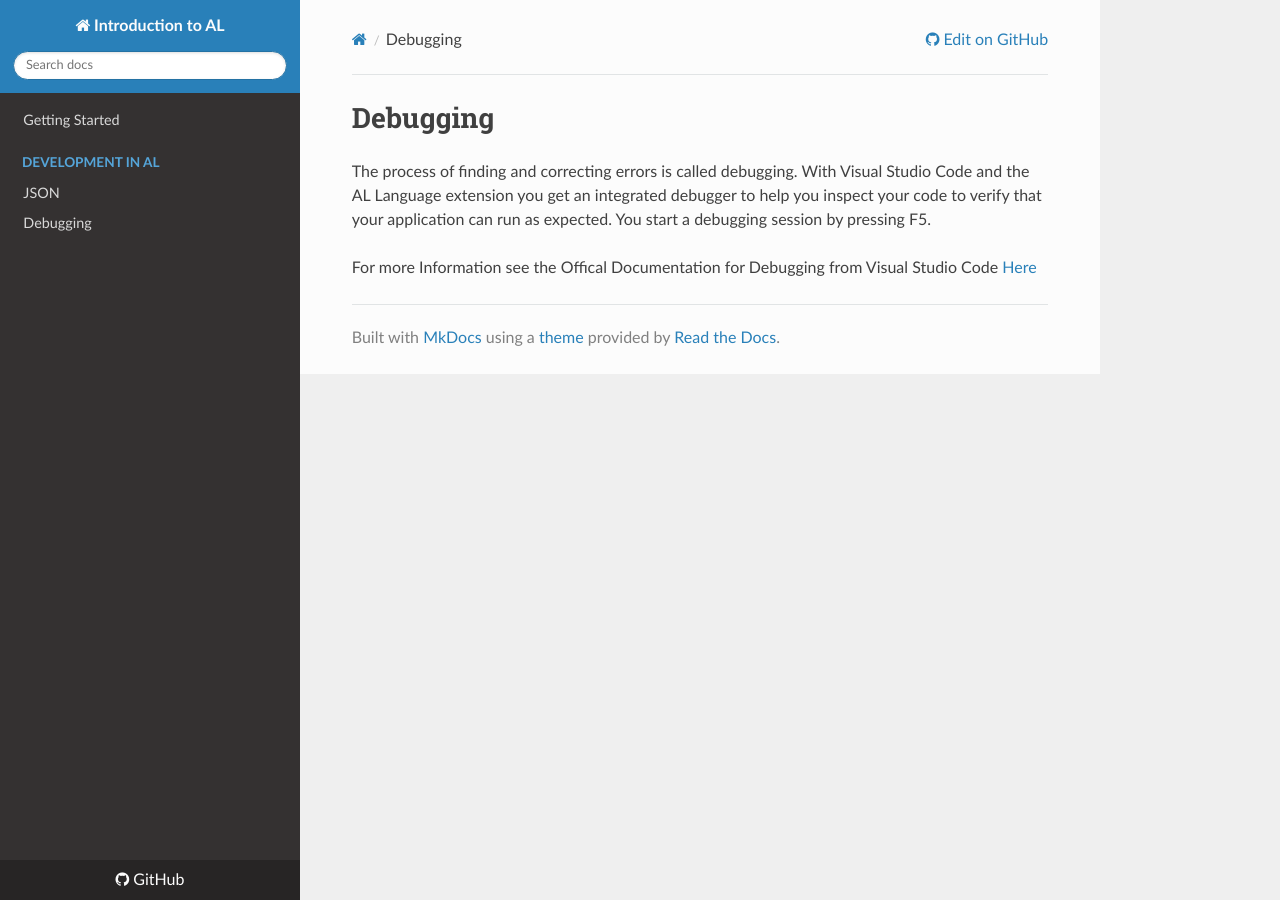
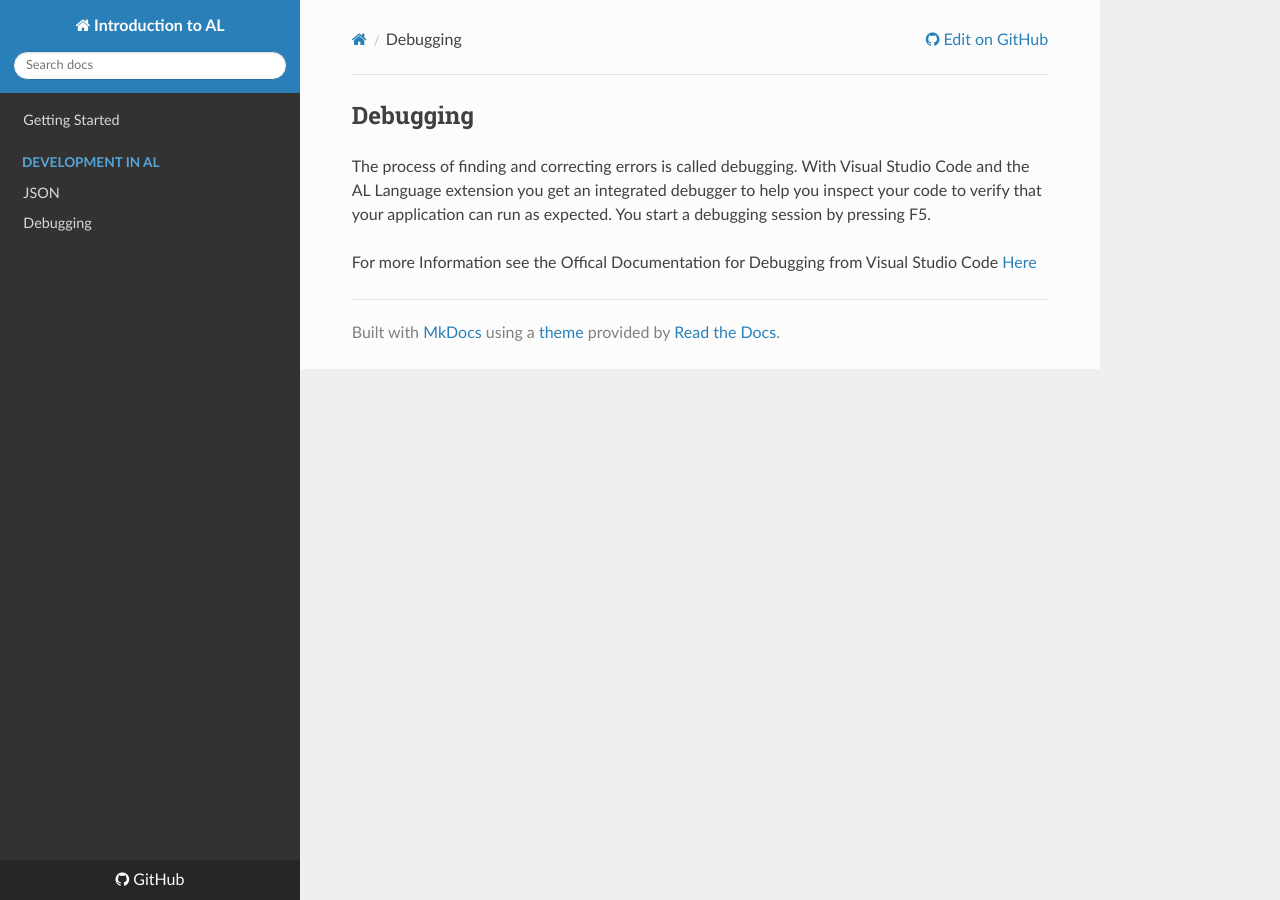
Before and after one commit to EDGZTNSR/IntroductionToAL, an MkDocs documentation site: the page built from docs/debugging.md, in a window 1280 px wide. Built offline with MkDocs 1.6.1, drawn with Linux system fonts in a browser that asks for light colours; nearby versions of some CDN libraries.

```diff
--- a/docs/debugging.md
+++ b/docs/debugging.md
@@ -1,5 +1,5 @@
 
-# Debugging
+## Debugging
 
 The process of finding and correcting errors is called debugging. With Visual Studio Code and the AL Language extension you get an integrated debugger to help you inspect your code to verify that your application can run as expected. You start a debugging session by pressing F5.
 
```
